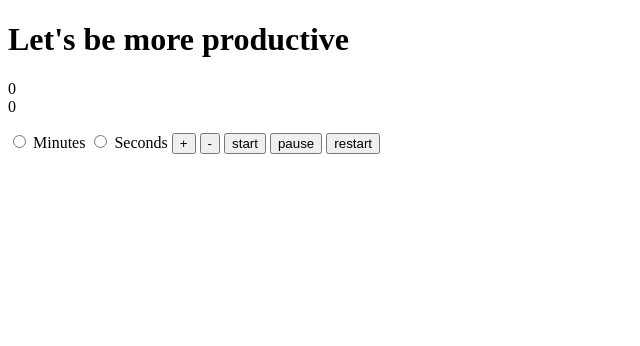
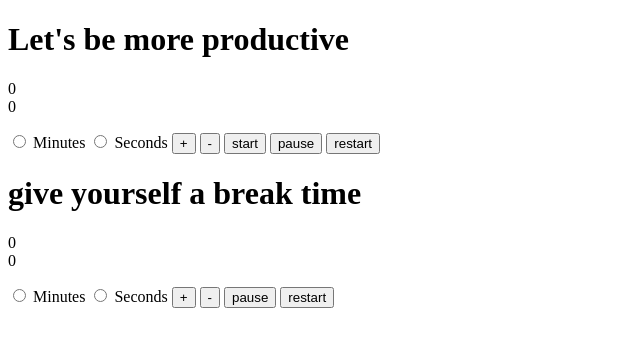
Before and after one commit to gabriela-giron/contact-list, a plain HTML site: page pomodoro-timer-without react/index.html in a window 1280 px wide. Shown: the whole page, without its empty margins (0-640 px from the left). Drawn offline with Linux system fonts and the light colour scheme.

Commit message:
Update index.html

```diff
--- a/pomodoro-timer-without react/index.html
+++ b/pomodoro-timer-without react/index.html
@@ -18,6 +18,20 @@
         <button onclick="start_count()">start</button>
         <button onclick="stop_count()">pause</button>
         <button onclick="restart_timer()">restart</button>
+
+        <div class="break">
+            <h1>give yourself a break time</h1>
+            <p id="break-time"></p>
+            <input type="radio" id="minutes" name="time-break" value="Minutes">
+            <label for="minutes">Minutes</label>
+            <input type="radio" id="seconds" name="time-break" value="Seconds">
+            <label for="seconds">Seconds</label>
+            <button onclick="add_time()">+</button>
+            <button onclick="minus_time()">-</button>
+            <!-- <button onclick="start_count()">start</button> -->
+            <button onclick="stop_count_break()">pause</button>
+            <button onclick="restart_timer_break()">restart</button>
+        </div>
     </div>
     <script src="javascript/timer.js"></script>
 </body>
```
